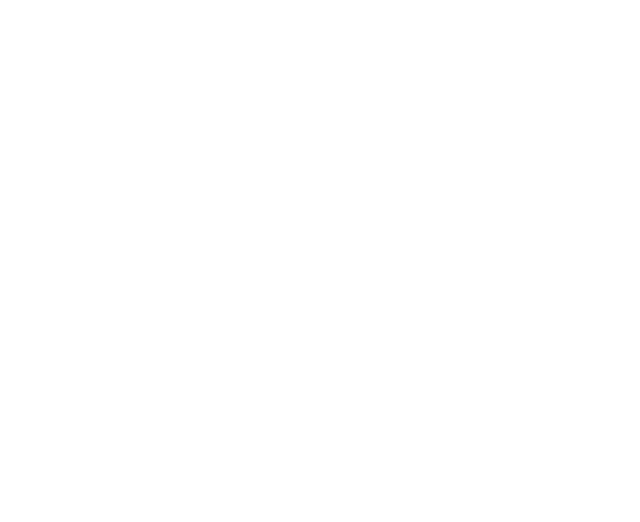
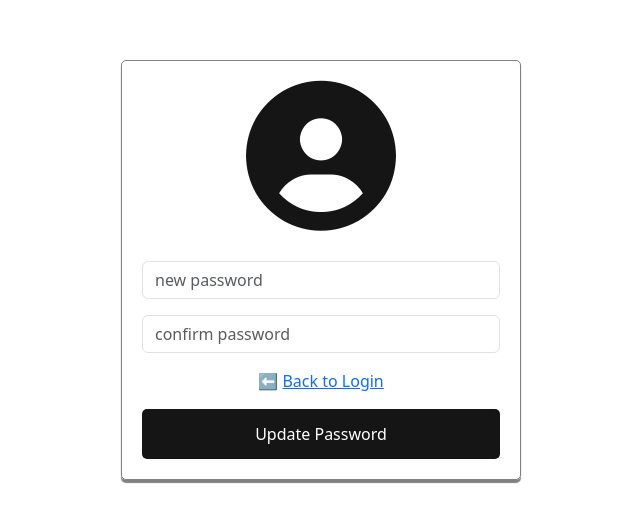
Before and after one commit to siddharthyadava/production-todo-app-frontend, a React (Create React App) app: page /reset-password/1 in a window 1280 px wide. Before the commit this address had no page. Shown: the part 130-652 px from the top of the page, without its empty margins (319-959 px from the left). Built offline with nearby package versions, Linux system fonts and the light colour scheme.

Commit message:
added forgot password funtionality

```diff
--- a/public/index.html
+++ b/public/index.html
@@ -31,7 +31,7 @@
       work correctly both with client-side routing and a non-root public URL.
       Learn how to configure a non-root public URL by running `npm run build`.
     -->
-  <title>React App</title>
+  <title>Todo App</title>
 </head>
 
 <body>
--- a/src/App.js
+++ b/src/App.js
@@ -6,6 +6,8 @@
 import TodoList from "./pages/Todos/TodoList";
 import { Toaster } from "react-hot-toast";
 import HomePage from "./pages/Home/HomePage";
+import ForgotPassword from "./pages/Auth/ForgotPassword";
+import ResetPassword from "./pages/Auth/ResetPassword";
 
 function App() {
   return (
@@ -17,6 +19,9 @@
         <Route path="/register" element={<Register />} />
         <Route path="/about" element={<About />} />
         <Route path="/todoList" element={<TodoList />} />
+
+        <Route path="forgot-password" element={<ForgotPassword />} />
+        <Route path="/reset-password/:token" element={<ResetPassword />} />
       </Routes>
       <Toaster />
     </div>
--- a/src/Services/AuthServices.js
+++ b/src/Services/AuthServices.js
@@ -10,6 +10,14 @@
   return axios.post(`${baseUrl}/user/login`, data);
 };
 
-const AuthServices = { registerUser, loginUSer };
+const forgotPassword = (data) => {
+  return axios.post(`${baseUrl}/user/forgot-password`, data);
+}
+
+const resetPassword = (token, data) => {
+  return axios.post(`${baseUrl}/user/reset-password/${token}`, data);
+}
+
+const AuthServices = { registerUser, loginUSer, forgotPassword, resetPassword };
 
 export default AuthServices;
--- /dev/null
+++ b/src/pages/Auth/ForgotPassword.js
@@ -0,0 +1,68 @@
+import React, { useState } from "react";
+import { Link } from "react-router-dom";
+import "./AuthStyles.css";
+import AuthServices from "../../Services/AuthServices";
+import toast from "react-hot-toast";
+import { getErrorMessage } from "../../Utils/ErrorMessage";
+
+const ForgotPassword = () => {
+  const [email, setEmail] = useState("");
+  const [loading, setLoading] = useState(false);
+
+  const submitHandler = async (e) => {
+    e.preventDefault();
+
+    if (!email) {
+      toast.error("Please enter email");
+      return;
+    }
+
+    setLoading(true);
+    try {
+      const res = await AuthServices.forgotPassword({ email });
+
+      if (res.data && res.data.success) {
+        toast.success(res.data.message || "Reset link sent if email exists");
+      } else {
+        toast.error(
+          (res.data && res.data.message) ||
+            "Something went wrong, please try again"
+        );
+      }
+    } catch (error) {
+      toast.error(getErrorMessage(error));
+    } finally {
+      setLoading(false);
+    }
+  };
+
+  return (
+    <div className="form-container">
+      <form className="form" onSubmit={submitHandler}>
+        <div className="mb-3">
+          <i className="fa-solid fa-circle-user"></i>
+        </div>
+        <div className="mb-3">
+          <input
+            type="email"
+            className="form-control"
+            placeholder="enter email"
+            value={email}
+            onChange={(e) => setEmail(e.target.value)}
+          />
+        </div>
+
+        <div className="form-bottom">
+          <p className="text-center">
+            ⬅️ <Link to="/login">Back to Login</Link>
+          </p>
+          <button type="submit" className="login-btn" disabled={loading}>
+            {loading ? "Sending..." : "Send Reset Link"}
+          </button>
+        </div>
+      </form>
+    </div>
+  );
+};
+
+export default ForgotPassword;
--- a/src/pages/Auth/Login.js
+++ b/src/pages/Auth/Login.js
@@ -53,11 +53,14 @@
         <div className="form-bottom">
           <p className="text-center">
             not a user? please
-            <Link to="/register"> Regiser</Link>
+            <Link to="/register"> Register</Link>
           </p>
           <button type="submit" className="login-btn" onClick={loginHandler}>
             LOGIN
           </button>
+          <p className="text-center mt-2">
+            <Link to="/forgot-password">Forgot Password</Link>
+          </p>
         </div>
       </div>
     </div>
--- /dev/null
+++ b/src/pages/Auth/ResetPassword.js
@@ -0,0 +1,94 @@
+import React, { useState } from "react";
+import { Link, useNavigate, useParams } from "react-router-dom";
+import "./AuthStyles.css";
+import AuthServices from "../../Services/AuthServices";
+import toast from "react-hot-toast";
+import { getErrorMessage } from "../../Utils/ErrorMessage";
+
+const ResetPassword = () => {
+  const { token } = useParams(); // from /reset-password/:token
+  const navigate = useNavigate();
+
+  const [password, setPassword] = useState("");
+  const [confirm, setConfirm] = useState("");
+  const [loading, setLoading] = useState(false);
+
+  const submitHandler = async (e) => {
+    e.preventDefault();
+
+    if (!password || !confirm) {
+      toast.error("Please fill all fields");
+      return;
+    }
+
+    if (password !== confirm) {
+      toast.error("Passwords do not match");
+      return;
+    }
+
+    if (password.length < 6) {
+      toast.error("Password must be at least 6 characters");
+      return;
+    }
+
+    setLoading(true);
+    try {
+      const res = await AuthServices.resetPassword(token, { password });
+
+      if (res.data && res.data.success) {
+        toast.success(res.data.message || "Password reset successfully");
+        navigate("/login");
+      } else {
+        toast.error(
+          (res.data && res.data.message) ||
+            "Failed to reset password. Try again."
+        );
+      }
+    } catch (error) {
+      toast.error(getErrorMessage(error));
+    } finally {
+      setLoading(false);
+    }
+  };
+
+  return (
+    <div className="form-container">
+      <form className="form" onSubmit={submitHandler}>
+        <div className="mb-3">
+          <i className="fa-solid fa-circle-user"></i>
+        </div>
+
+        <div className="mb-3">
+          <input
+            type="password"
+            className="form-control"
+            placeholder="new password"
+            value={password}
+            onChange={(e) => setPassword(e.target.value)}
+          />
+        </div>
+
+        <div className="mb-3">
+          <input
+            type="password"
+            className="form-control"
+            placeholder="confirm password"
+            value={confirm}
+            onChange={(e) => setConfirm(e.target.value)}
+          />
+        </div>
+
+        <div className="form-bottom">
+          <p className="text-center">
+            ⬅️ <Link to="/login">Back to Login</Link>
+          </p>
+          <button type="submit" className="login-btn" disabled={loading}>
+            {loading ? "Updating..." : "Update Password"}
+          </button>
+        </div>
+      </form>
+    </div>
+  );
+};
+
+export default ResetPassword;
```
Also changed, not shown: public/manifest.json.
